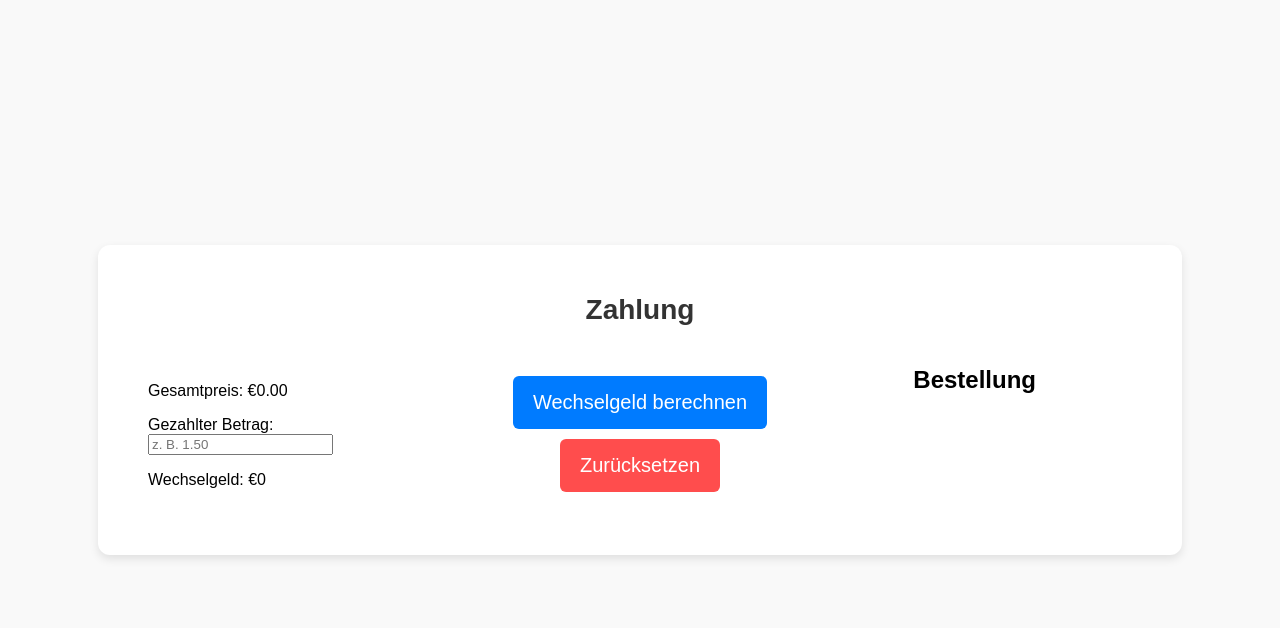
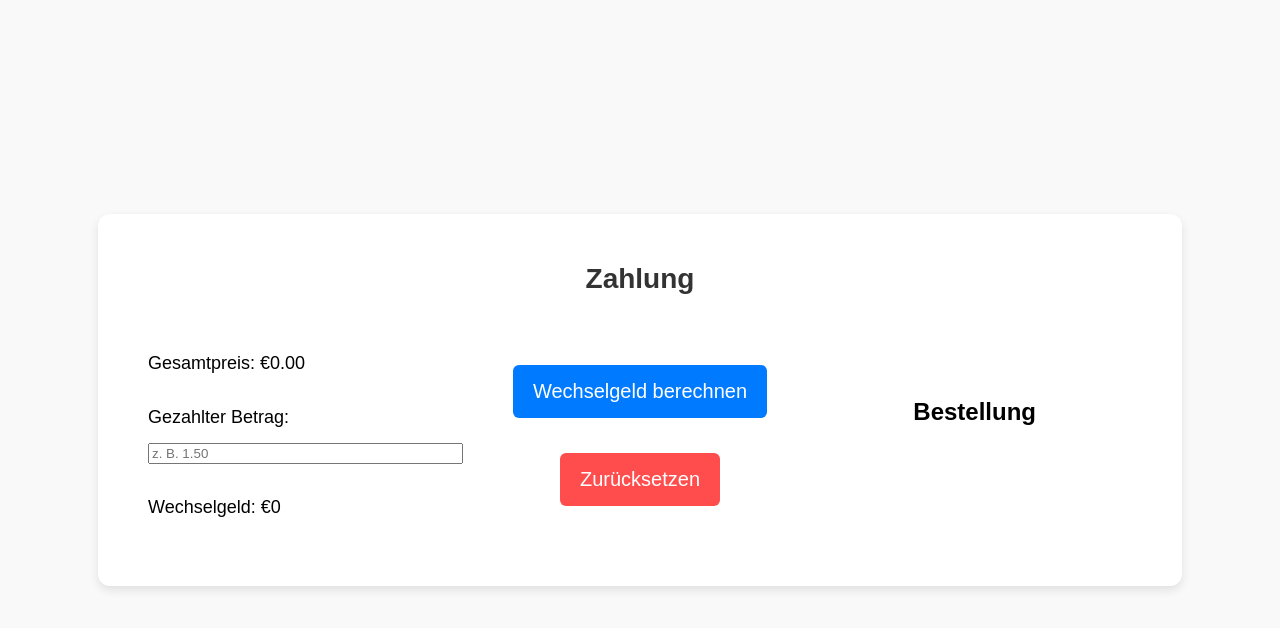
Before and after one commit to namaqua/till, a plain HTML site: page index.html in a window 1280 px wide. Both pictures are taken after a click on the button "Weiter". Drawn offline with Linux system fonts and the light colour scheme.

Commit message:
Add files via upload

```diff
--- a/index.html
+++ b/index.html
@@ -105,20 +105,34 @@
       grid-template-columns: 1fr 1fr 1fr;
       gap: 20px;
       padding: 20px;
-      align-items: start; /* Align all columns at the top */
+      align-items: center; /* Align content vertically to center */
     }
-    .screen-2-left,
-    .screen-2-right,
+    .screen-2-left {
+      display: flex;
+      flex-direction: column;
+      justify-content: center;
+      gap: 15px;
+      font-size: 18px;
+    }
+    .screen-2-right {
+      display: flex;
+      flex-direction: column;
+      align-items: center;
+      justify-content: center;
+      gap: 15px;
+    }
     .screen-2-summary {
-      font-size: 16px;
+      display: flex;
+      flex-direction: column;
+      justify-content: center;
+      gap: 15px;
     }
     .screen-2-summary ul {
       list-style: none;
       padding: 0;
     }
     .screen-2-summary h2 {
-      margin-top: 0;
-      margin-bottom: 15px;
+      margin: 0;
       text-align: center;
     }
   </style>
```
